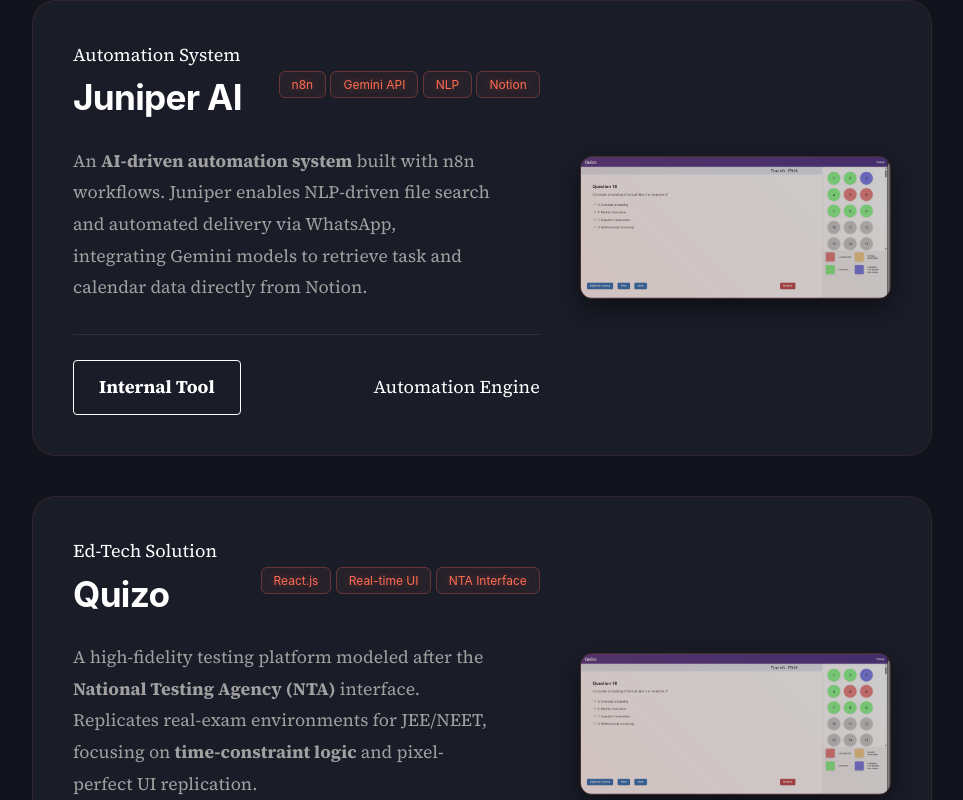
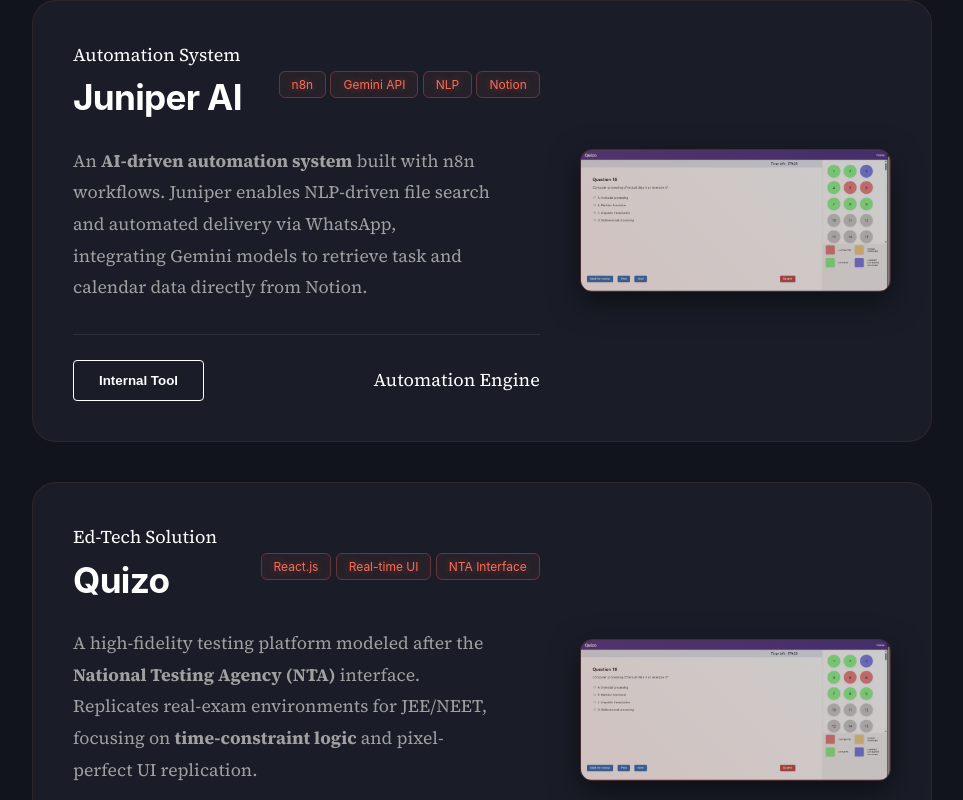
Before and after one commit to VAbhijith2003github/Portfolio, a React (Create React App) app: page / in a window 1280 px wide. Shown: the part 2698-3498 px from the top of the page, without its empty margins (158-1121 px from the left). Built offline with nearby package versions, Linux system fonts and the light colour scheme; a web font is replaced by a local one.

Commit message:
error fix

```diff
--- a/src/App.js
+++ b/src/App.js
@@ -305,9 +305,9 @@
                     to retrieve task and calendar data directly from Notion.
                   </p>
                   <div className="project-footer">
-                    <a href="#" className="btn-secondary disabled">
+                    <button className="btn-secondary" disabled aria-disabled="true">
                       Internal Tool
-                    </a>
+                    </button>
                     <span className="project-status">Automation Engine</span>
                   </div>
                 </div>
```
Also changed, not shown: 2 other files (tests, documents, lock files or other folders).
